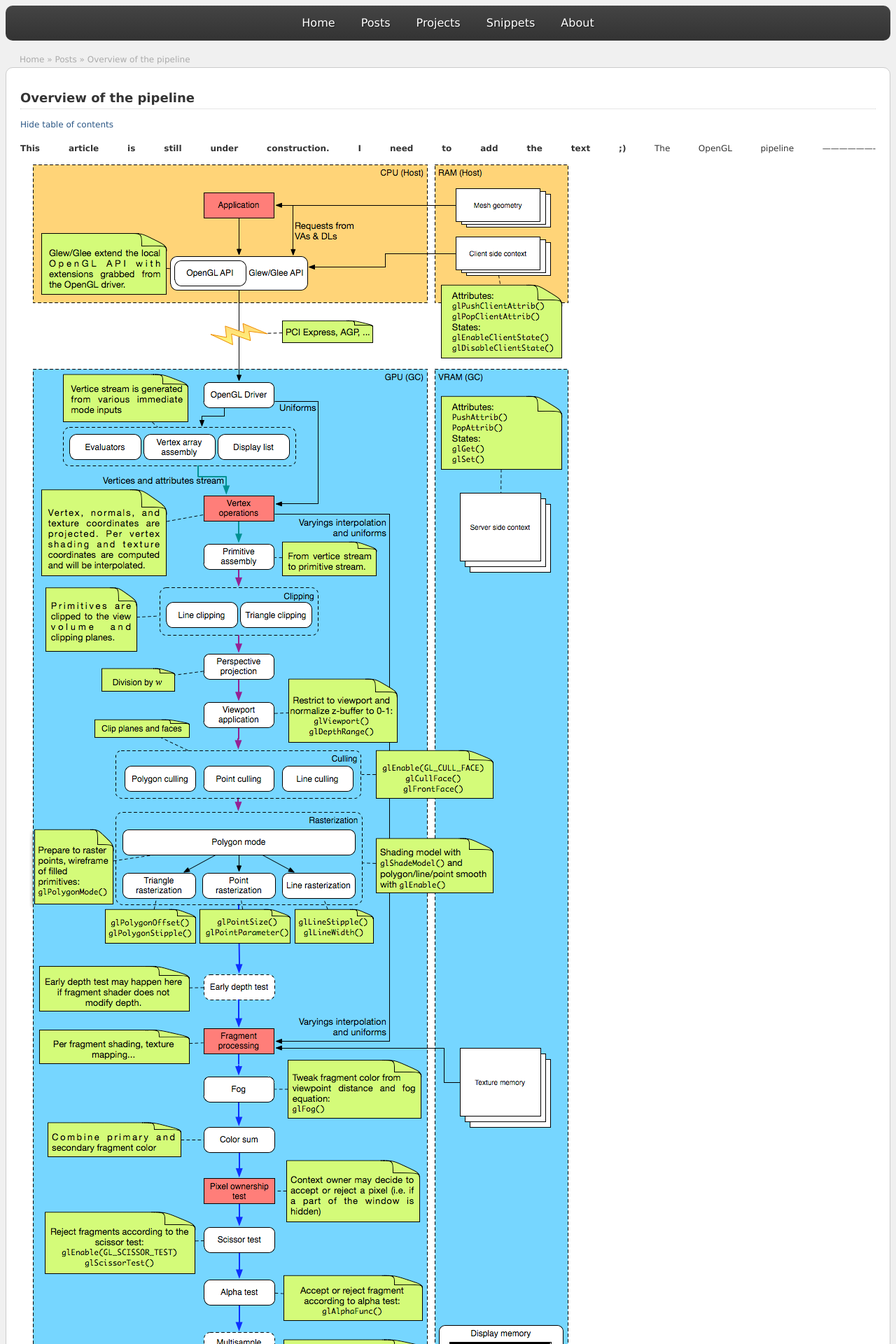
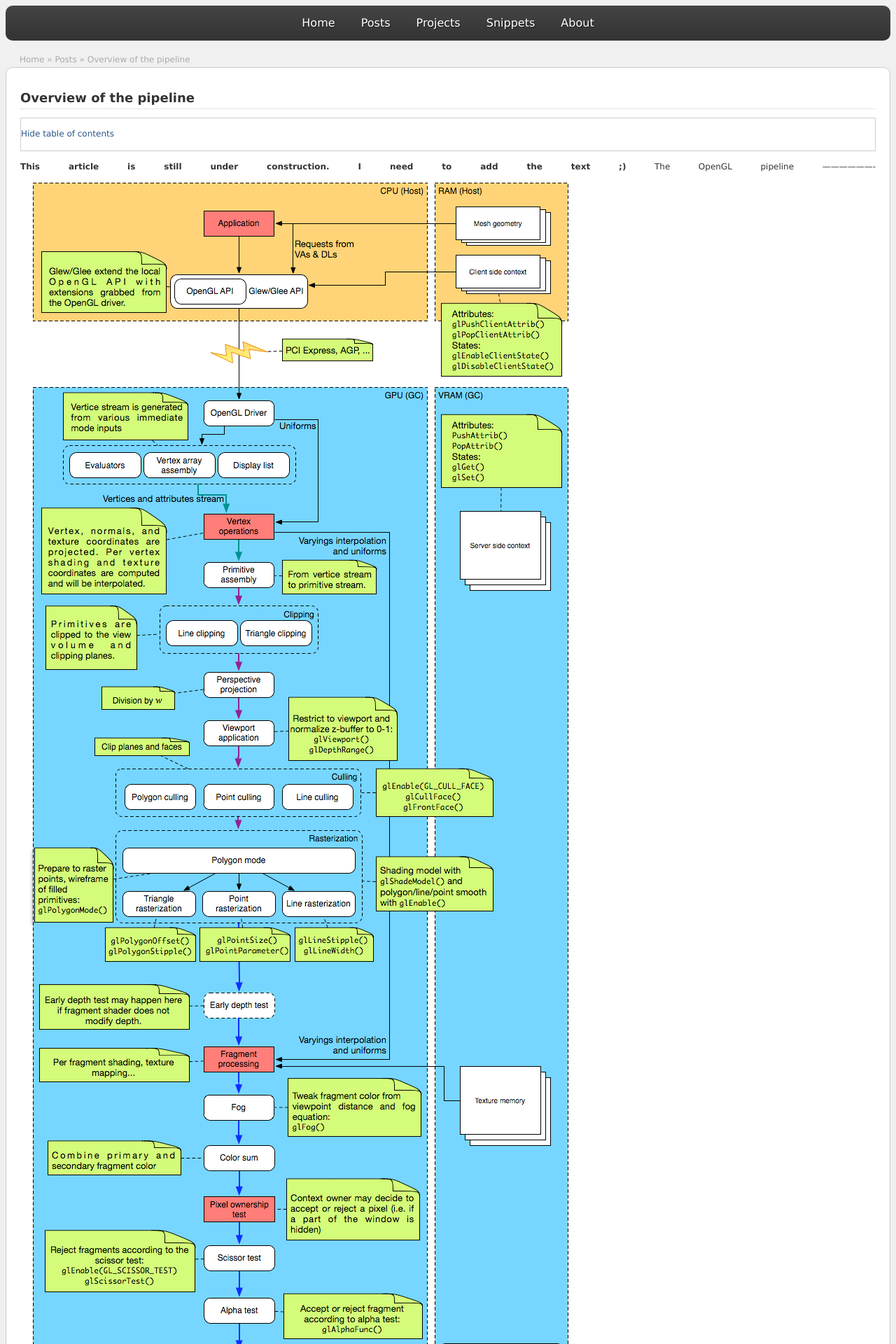
Before and after one commit to NewbiZ/newbiz.github.com, a Jekyll site: the page built from _posts/opengl/2010-01-19-Overview-of-the-pipeline.markdown, in a window 1280 px wide. Shown: the top 1920 px of the page at 70% size. Built offline with Jekyll 4.4.1, drawn with Linux system fonts in a browser that asks for light colours; Markdown is read by kramdown in place of the engine named in the settings.

```diff
--- a/css/classic.css
+++ b/css/classic.css
@@ -177,6 +177,11 @@
   line-height: 1.8;
 }
 
+#content #generated-toc
+{
+  border: 1px solid #CCCCCC;
+}
+
 #content #generated-toc .hidden
 {
   display: none;
```
